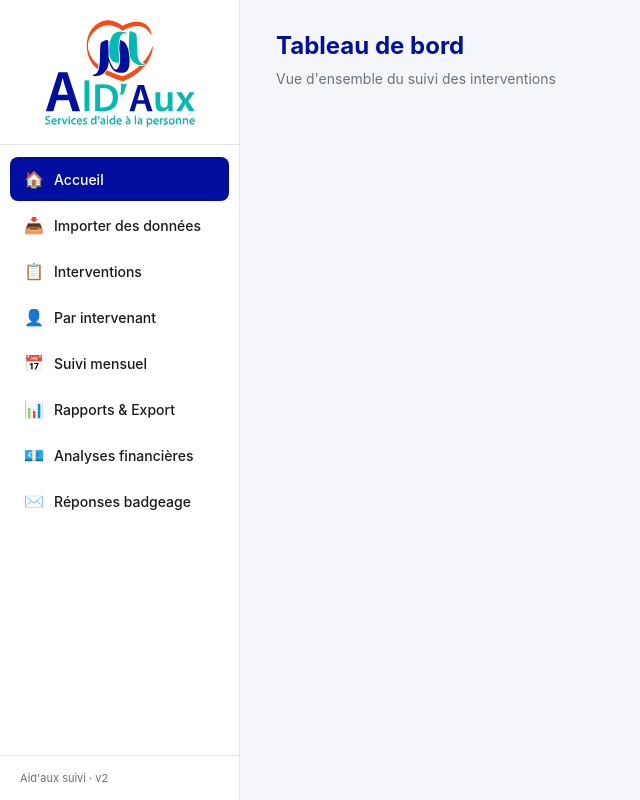
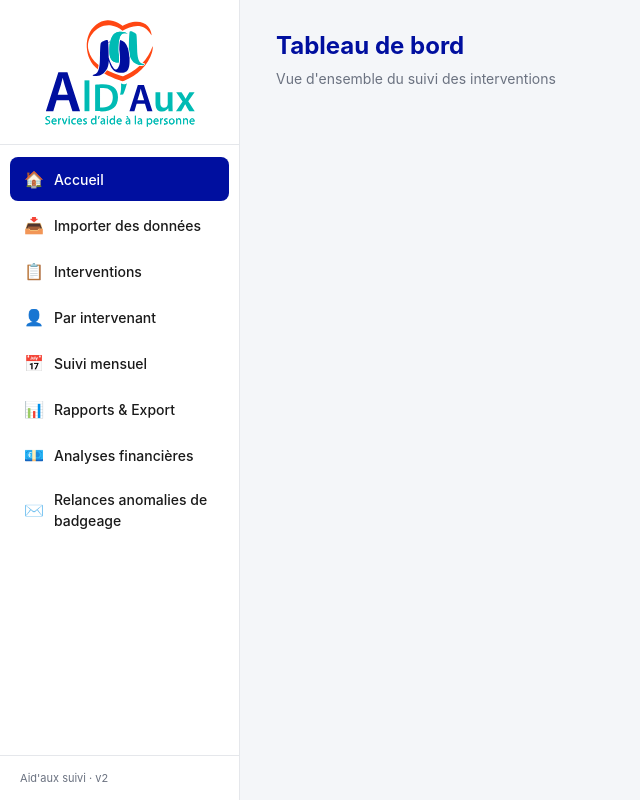
Before and after one commit to leagoetz68-rgb/aidaux-suivi, a Flask app: page / in a window 1280 px wide. Shown: the whole page, without its empty margins (0-640 px from the left). Run offline with Flask 3, Linux system fonts and the light colour scheme; the visitor is signed in with stand-in values (Sample User, id 1); data that the repository does not hold is empty; some libraries are stand-ins or nearby versions.

Commit message:
Update base.html

```diff
--- a/templates/base.html
+++ b/templates/base.html
@@ -42,7 +42,7 @@
         <span class="nav-ico">💶</span> Analyses financières
       </a>
       <a href="/reponses"      class="nav-item {{ 'active' if page=='reponses' }}">
-        <span class="nav-ico">✉️</span> Réponses badgeage
+      <span class="nav-ico">✉️</span> Relances anomalies de badgeage
       </a>
     </nav>
     <div class="sidebar-footer">Aid'aux suivi · v2</div>
```
